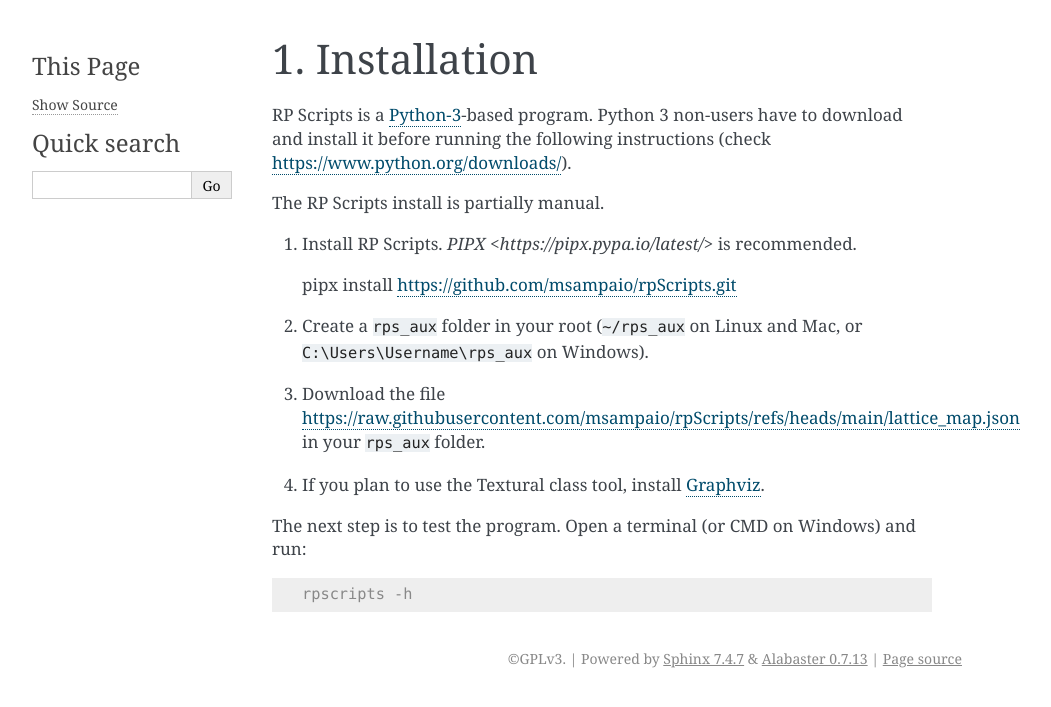
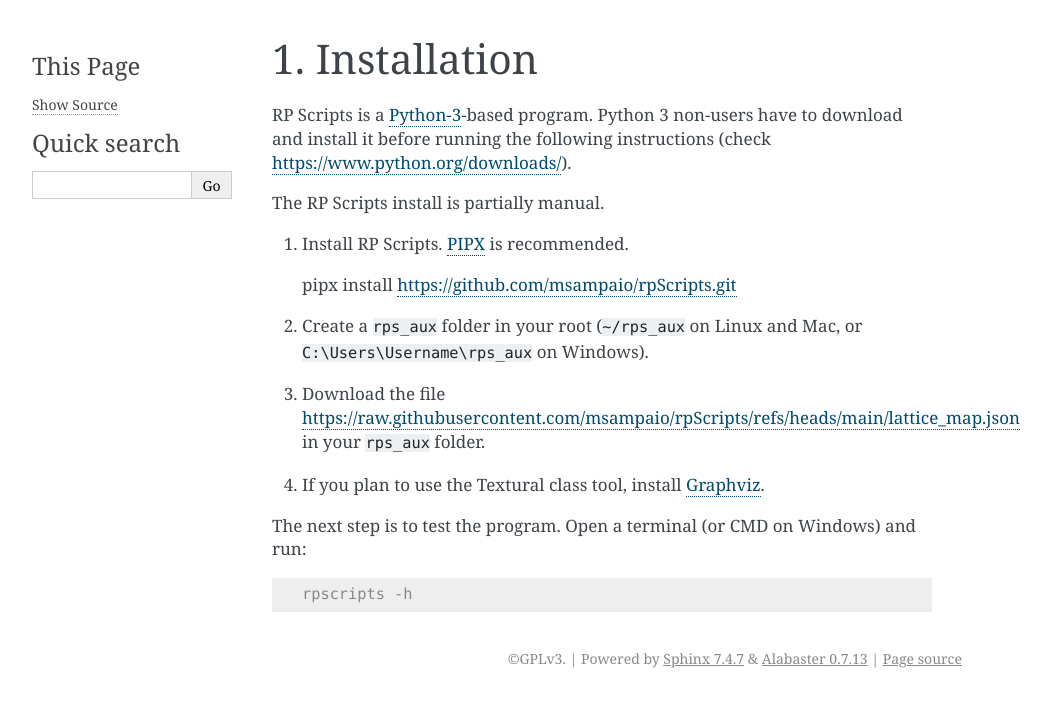
Before and after one commit to msampaio/rpScripts, a Sphinx documentation site: the page built from docs/source/installation.rst, in a window 1280 px wide. Shown: the top 707 px of the page, without its empty margins (148-1199 px from the left). Built offline with Sphinx 7.4.7, drawn with Linux system fonts in a browser that asks for light colours.

Commit message:
Small fix

```diff
--- a/docs/source/installation.rst
+++ b/docs/source/installation.rst
@@ -5,7 +5,7 @@ RP Scripts is a `Python-3 <https://www.python.org/>`_-based program. Python 3 no
 
 The RP Scripts install is partially manual.
 
-1. Install RP Scripts. `PIPX <https://pipx.pypa.io/latest/>` is recommended.
+1. Install RP Scripts. `PIPX <https://pipx.pypa.io/latest/>`_ is recommended.
 
    pipx install https://github.com/msampaio/rpScripts.git
 
```
